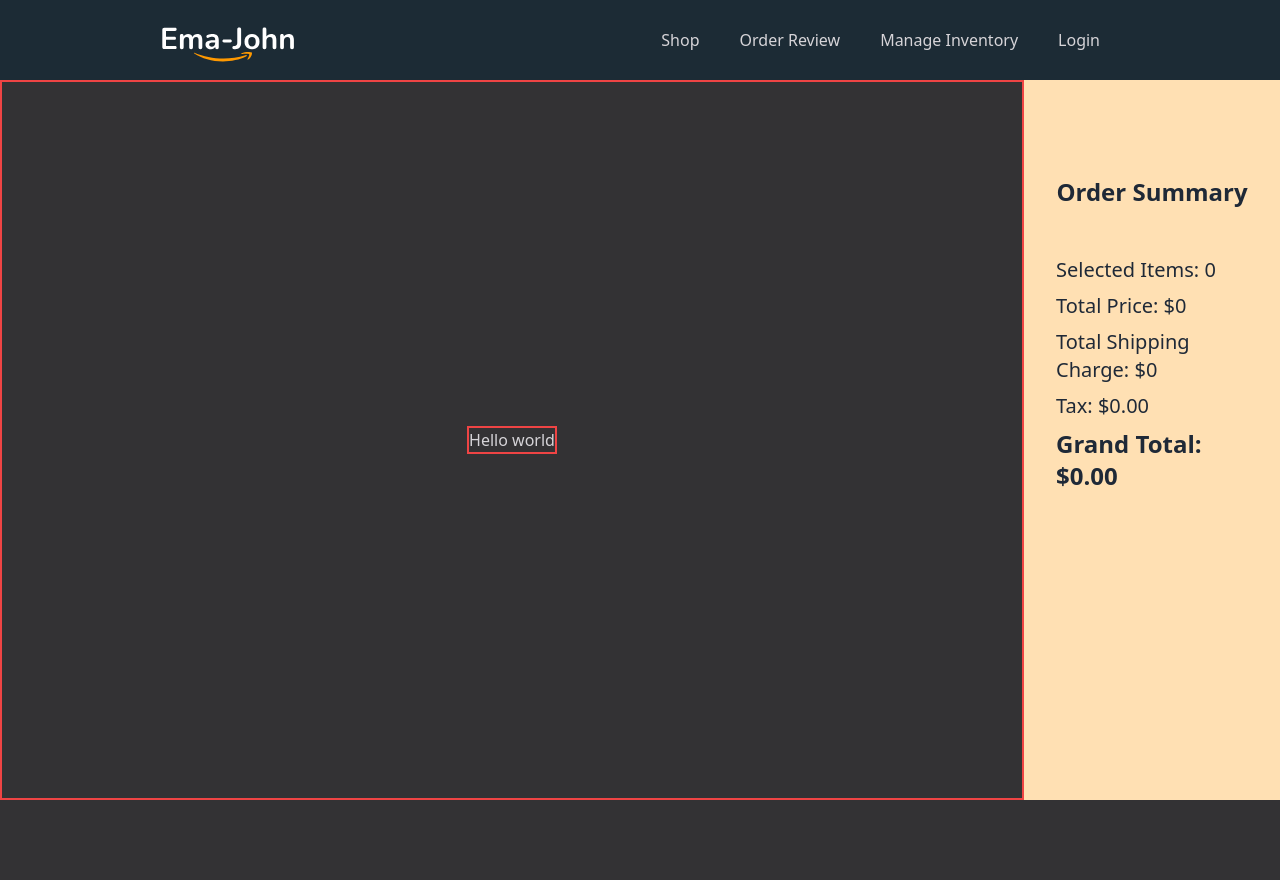
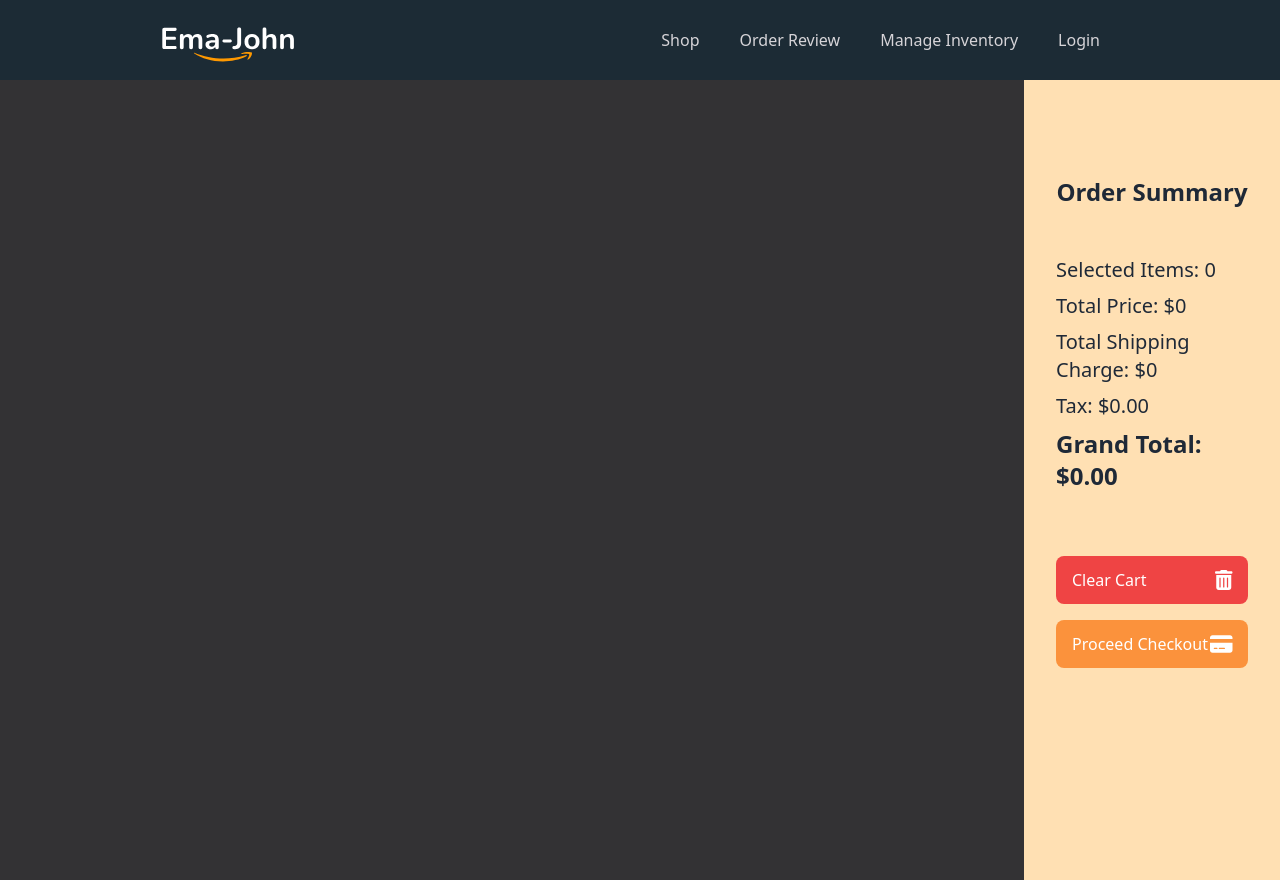
Before and after one commit to Arifprogrammer/ema-jhon.com, a React (Vite) app: page /order in a window 1280 px wide. Before the commit the page ends 800 px from the top, so only its background shows below. Built offline with nearby package versions, Linux system fonts and the light colour scheme.

Commit message:
clear cart button added and workable for both shop ad order page

```diff
--- a/src/Components/Cart/Cart.jsx
+++ b/src/Components/Cart/Cart.jsx
@@ -1,6 +1,8 @@
 import React from "react";
+import { FontAwesomeIcon } from "@fortawesome/react-fontawesome";
+import { faTrashAlt } from "@fortawesome/free-solid-svg-icons";
 
-const Cart = ({ carts }) => {
+const Cart = ({ carts, children, deleteOrderedCart }) => {
   // console.log(carts);
   let total = 0;
   let totalShipping = 0;
@@ -24,6 +26,17 @@ const Cart = ({ carts }) => {
           Grand Total: ${(total + totalShipping + tax).toFixed(2)}
         </h4>
       </div>
+      <button
+        className="w-full rounded-lg bg-red-500 py-3 text-left px-4 flex justify-between items-center mt-16 text-white"
+        onClick={deleteOrderedCart}
+      >
+        <p>Clear Cart</p>
+        <FontAwesomeIcon
+          icon={faTrashAlt}
+          className="text-xl hover:text-gray-600"
+        />
+      </button>
+      {children}
     </div>
   );
 };
--- a/src/Components/Order/Order.jsx
+++ b/src/Components/Order/Order.jsx
@@ -1,21 +1,47 @@
 import React, { useState } from "react";
 import Cart from "../Cart/Cart";
 import { useLoaderData } from "react-router-dom";
+import OrderedProduct from "../OrderedProduct/OrderedProduct";
+import {
+  deleteShoppingCart,
+  removeFromDb,
+} from "../../../resources/utilities/fakedb";
+import { FontAwesomeIcon } from "@fortawesome/react-fontawesome";
+import { faCreditCard } from "@fortawesome/free-solid-svg-icons";
 
 const Order = () => {
-  const carts = useLoaderData();
-  console.log(carts);
+  const savedCart = useLoaderData();
+  const [carts, setCarts] = useState(savedCart);
+  const deleteCart = (product) => {
+    removeFromDb(product.id);
+    const dltFromSavedCart = carts.filter((cart) => cart.id !== product.id);
+    setCarts(dltFromSavedCart);
+  };
+  const deleteOrderedCart = () => {
+    setCarts([]);
+    deleteShoppingCart();
+  };
   return (
-    <div className="">
+    <div>
       <main className="grid grid-cols-[4fr_1fr]">
-        <div className="card-container flex justify-center items-center min-h-[calc(100vh-80px)] border-red-500 border-2">
-          <div className="gap-16 my-16 border-red-500 border-2">
-            <h1>Hello world</h1>
-            <h1>{}</h1>
-          </div>
+        <div className="card-container flex flex-col items-center gap-6 min-h-[calc(100vh-80px)] py-16">
+          {carts.map((cart) => (
+            <OrderedProduct key={cart.id} cart={cart} deleteCart={deleteCart} />
+          ))}
         </div>
-        <aside className="px-8 bg-[#FFE0B3] text-gray-800 sticky top-0">
-          <Cart carts={carts}></Cart>
+        <aside className="px-8 bg-[#FFE0B3] text-gray-800 sticky top-0 h-screen">
+          <Cart carts={carts} deleteOrderedCart={deleteOrderedCart}>
+            <button
+              className="w-full rounded-lg bg-orange-400 py-3 text-left px-4 flex justify-between items-center mt-4 text-white"
+              onClick={() => navigate("/order")}
+            >
+              <p>Proceed Checkout</p>
+              <FontAwesomeIcon
+                icon={faCreditCard}
+                className="text-xl hover:text-gray-600"
+              />
+            </button>
+          </Cart>
         </aside>
       </main>
     </div>
--- /dev/null
+++ b/src/Components/OrderedProduct/OrderedProduct.jsx
@@ -0,0 +1,28 @@
+import React from "react";
+import { FontAwesomeIcon } from "@fortawesome/react-fontawesome";
+import { faTrashAlt } from "@fortawesome/free-solid-svg-icons";
+
+const OrderedProduct = ({ cart, deleteCart }) => {
+  const { img, price, quantity, name } = cart;
+  return (
+    <div className="border-[#95A0A7] border-[1px] min-w-[35.5rem] h-28 rounded-lg flex items-center gap-4 p-2 pr-6">
+      <img src={img} alt="" className="w-24 h-24 rounded-lg" />
+      <div className="details flex-1">
+        <h1>{name}</h1>
+        <p>Price: ${price}</p>
+        <p>Quantity: {quantity}</p>
+      </div>
+      <button
+        className="rounded-full h-14 w-14 bg-slate-200"
+        onClick={() => deleteCart(cart)}
+      >
+        <FontAwesomeIcon
+          icon={faTrashAlt}
+          className="text-xl text-red-600 hover:text-gray-600"
+        />
+      </button>
+    </div>
+  );
+};
+
+export default OrderedProduct;
--- a/src/Components/Shop/Shop.jsx
+++ b/src/Components/Shop/Shop.jsx
@@ -1,11 +1,19 @@
 import React, { useEffect, useState } from "react";
-import { addToDb, getShoppingCart } from "../../../resources/utilities/fakedb";
+import {
+  addToDb,
+  deleteShoppingCart,
+  getShoppingCart,
+} from "../../../resources/utilities/fakedb";
 import Card from "../Card/Card";
 import Cart from "../Cart/Cart";
+import { FontAwesomeIcon } from "@fortawesome/react-fontawesome";
+import { faArrowAltCircleRight } from "@fortawesome/free-solid-svg-icons";
+import { useNavigate } from "react-router-dom";
 
 const Shop = () => {
   const [products, setProducts] = useState([]);
   const [carts, setCarts] = useState([]);
+  const navigate = useNavigate();
 
   const getSpecificCard = (obj) => {
     let newCarts = [];
@@ -21,6 +29,12 @@ const Shop = () => {
     setCarts(newCarts);
     addToDb(obj.id);
   };
+
+  const deleteOrderedCart = () => {
+    setCarts([]);
+    deleteShoppingCart();
+  };
+
   useEffect(() => {
     const loadData = async () => {
       const res = await fetch("products.json");
@@ -56,7 +70,18 @@ const Shop = () => {
         </div>
       </div>
       <aside className="px-8 bg-[#FFE0B3] text-gray-800 sticky top-0 h-screen">
-        <Cart carts={carts}></Cart>
+        <Cart carts={carts} deleteOrderedCart={deleteOrderedCart}>
+          <button
+            className="w-full rounded-lg bg-orange-400 py-3 text-left px-4 flex justify-between items-center mt-4 text-white"
+            onClick={() => navigate("/order")}
+          >
+            <p>Review Order</p>
+            <FontAwesomeIcon
+              icon={faArrowAltCircleRight}
+              className="text-xl hover:text-gray-600"
+            />
+          </button>
+        </Cart>
       </aside>
     </main>
   );
```
